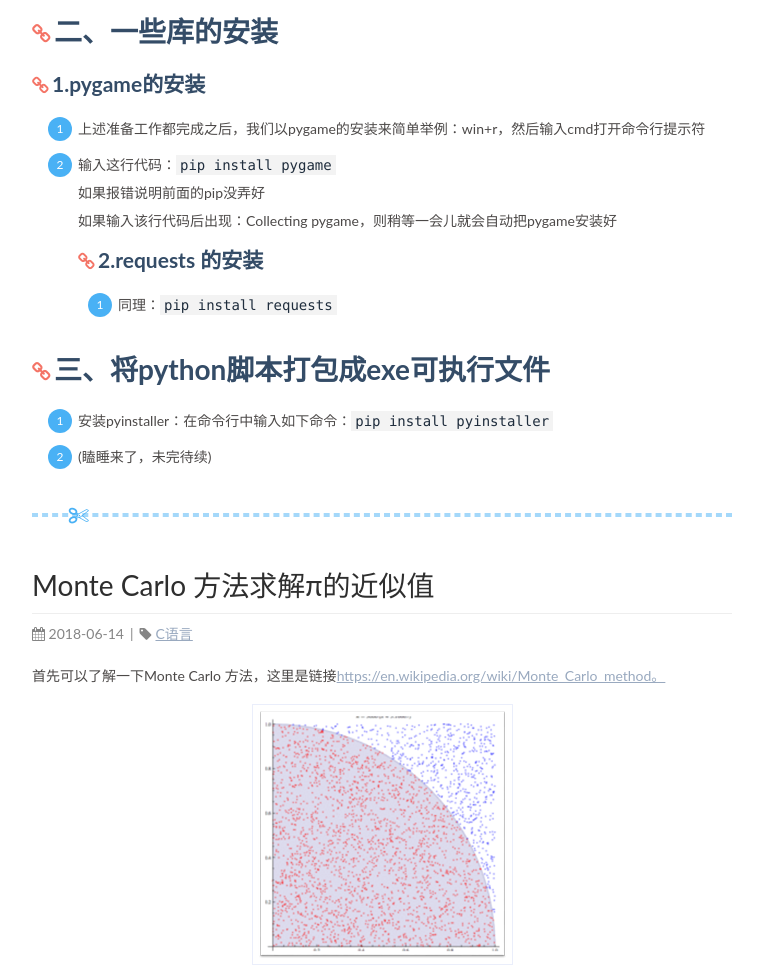
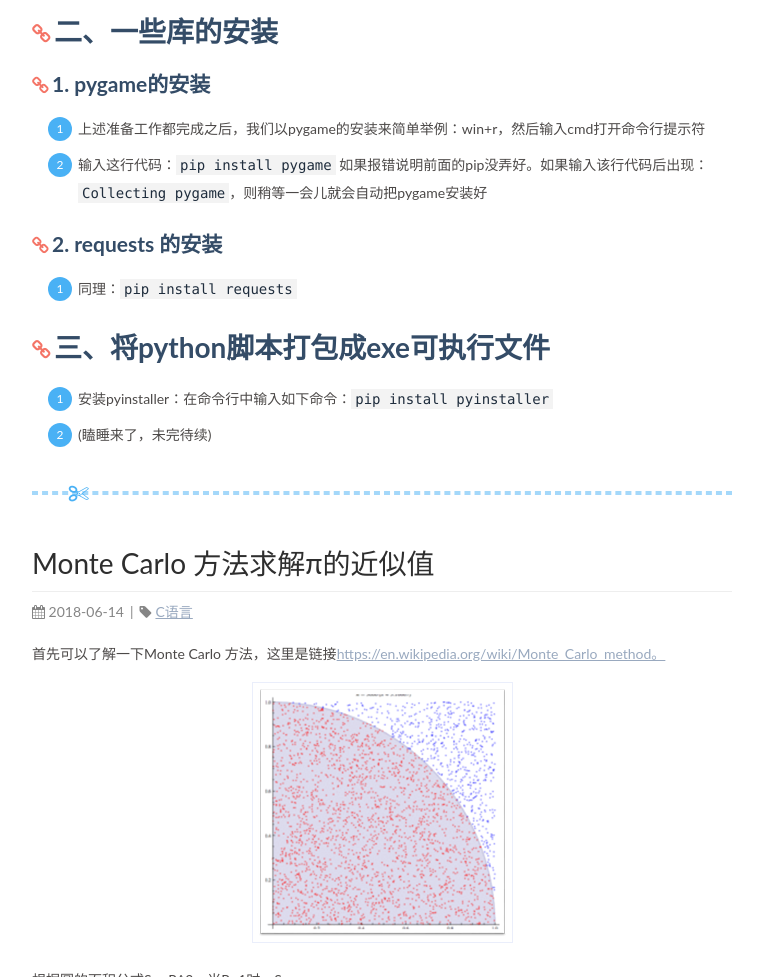
Before and after one commit to Moriarty98/Moriarty98.github.io, a plain HTML site: page index.html in a window 1280 px wide. Shown: the part 1478-2455 px from the top of the page, without its empty margins (258-1021 px from the left). Drawn offline with Linux system fonts and the light colour scheme; some packages are replaced by stand-ins of ours; a script that the page names is missing.

Commit message:
Site updated: 2019-01-06 22:15:19

```diff
--- a/index.html
+++ b/index.html
@@ -24,14 +24,12 @@
 <li>控制面板→系统和安全→系统→高级系统设置→环境变量→编辑→新建→（将python的储存路径复制粘贴过来这儿）→一步步确定。</li>
 <li>环境变量配置好之后，重复“安装包运行-6”中的操作。</li>
 </ol>
-<h1 id="二、一些库的安装"><a href="#二、一些库的安装" class="headerlink" title="二、一些库的安装"></a>二、一些库的安装</h1><h2 id="1-pygame的安装"><a href="#1-pygame的安装" class="headerlink" title="1.pygame的安装"></a>1.pygame的安装</h2><ol>
+<h1 id="二、一些库的安装"><a href="#二、一些库的安装" class="headerlink" title="二、一些库的安装"></a>二、一些库的安装</h1><h2 id="1-pygame的安装"><a href="#1-pygame的安装" class="headerlink" title="1. pygame的安装"></a>1. pygame的安装</h2><ol>
 <li>上述准备工作都完成之后，我们以pygame的安装来简单举例：win+r，然后输入cmd打开命令行提示符</li>
-<li><p>输入这行代码：<code>pip install pygame</code>        </p>
-<p> 如果报错说明前面的pip没弄好<br> 如果输入该行代码后出现：Collecting  pygame，则稍等一会儿就会自动把pygame安装好</p>
-<h2 id="2-requests-的安装"><a href="#2-requests-的安装" class="headerlink" title="2.requests 的安装"></a>2.requests 的安装</h2><ol>
+<li>输入这行代码：<code>pip install pygame</code>  如果报错说明前面的pip没弄好。如果输入该行代码后出现：<code>Collecting  pygame</code>，则稍等一会儿就会自动把pygame安装好</li>
+</ol>
+<h2 id="2-requests-的安装"><a href="#2-requests-的安装" class="headerlink" title="2. requests 的安装"></a>2. requests 的安装</h2><ol>
 <li>同理：<code>pip  install requests</code></li>
-</ol>
-</li>
 </ol>
 <h1 id="三、将python脚本打包成exe可执行文件"><a href="#三、将python脚本打包成exe可执行文件" class="headerlink" title="三、将python脚本打包成exe可执行文件"></a>三、将python脚本打包成exe可执行文件</h1><ol>
 <li><p>安装pyinstaller：在命令行中输入如下命令：<code>pip install pyinstaller</code></p>
```
Also changed, not shown: 2019/01/06/一些python学习的基本操作/index.html (+5 -7 lines).
